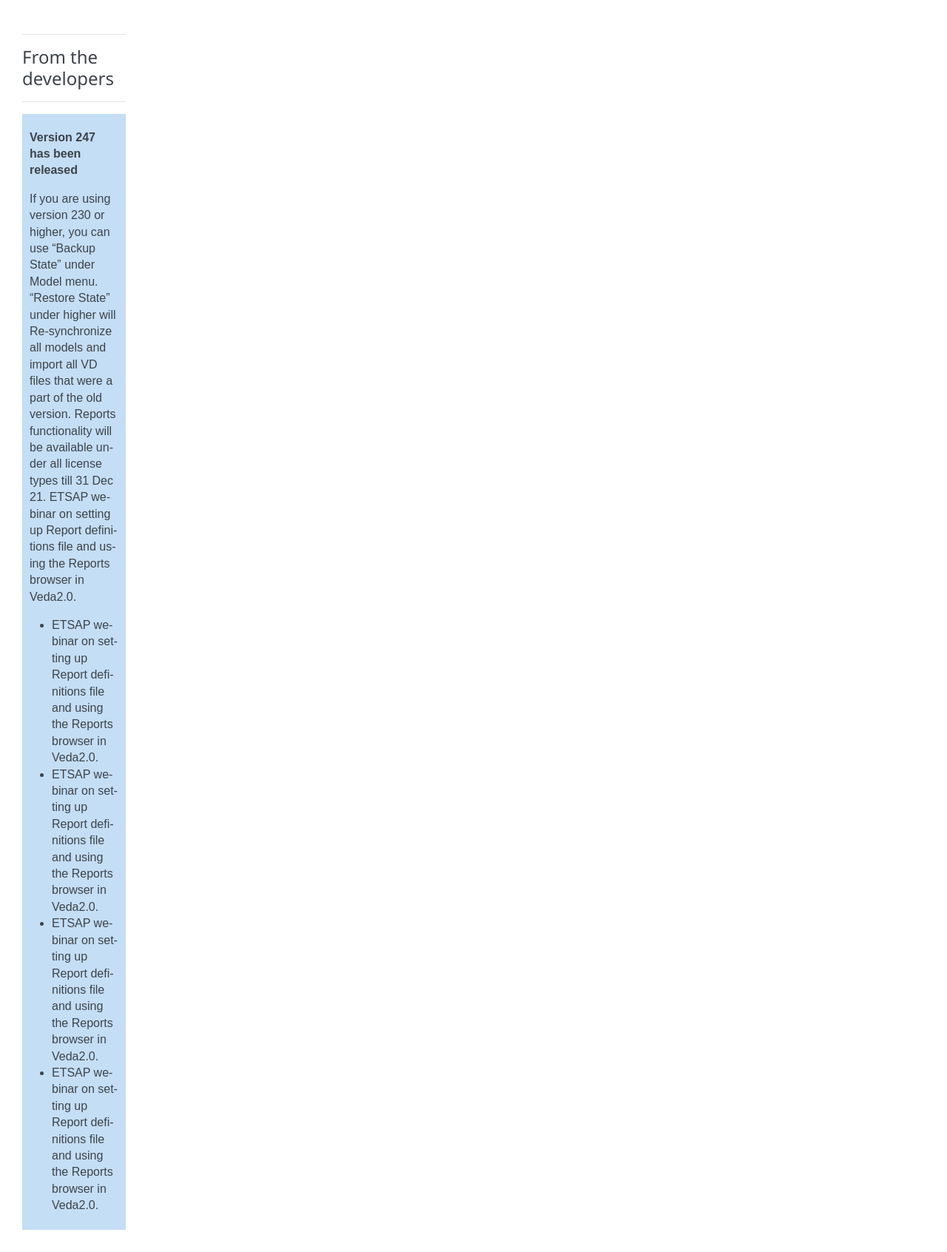
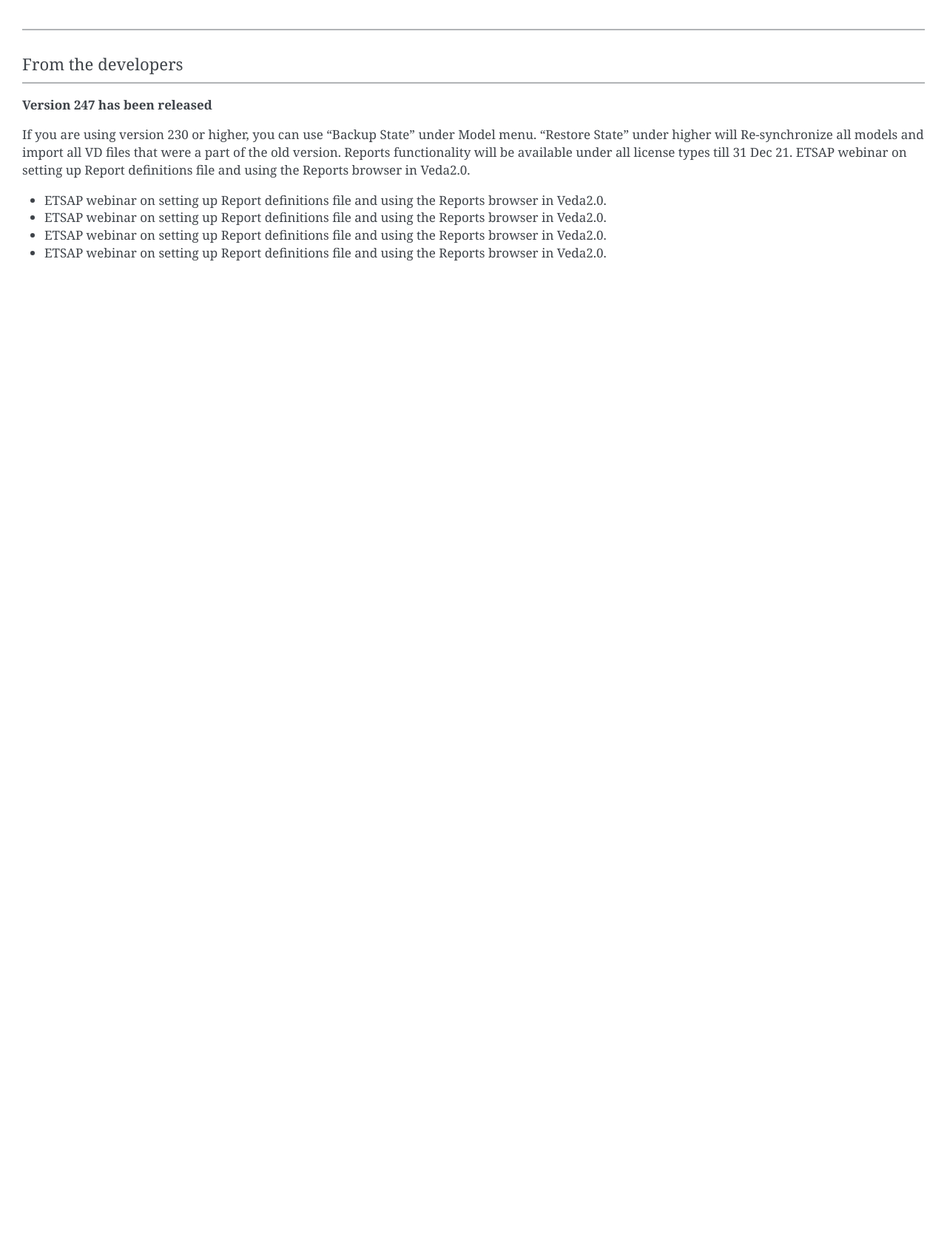
Before and after one commit to kanors-emr/VedaOnline-Pages, a Sphinx documentation site: the page built from source/news.rst, in a window 1280 px wide. Shown: the whole page at 74% size. Built offline with Sphinx 7.4.7, drawn with Linux system fonts in a browser that asks for light colours; after the commit the page ends 900 px from its top, so only the background shows below that.

Commit message:
Update conf.py

```diff
--- a/source/conf.py
+++ b/source/conf.py
@@ -49,7 +49,7 @@
 # Add any paths that contain custom static files (such as style sheets) here,
 # relative to this directory. They are copied after the builtin static files,
 # so a file named "default.css" will overwrite the builtin "default.css".
-html_static_path = ['_static/css/']
+# html_static_path = ['_static/css/']
 
 #def setup(app):
     # app.add_css_file('css/custom.css')
```
